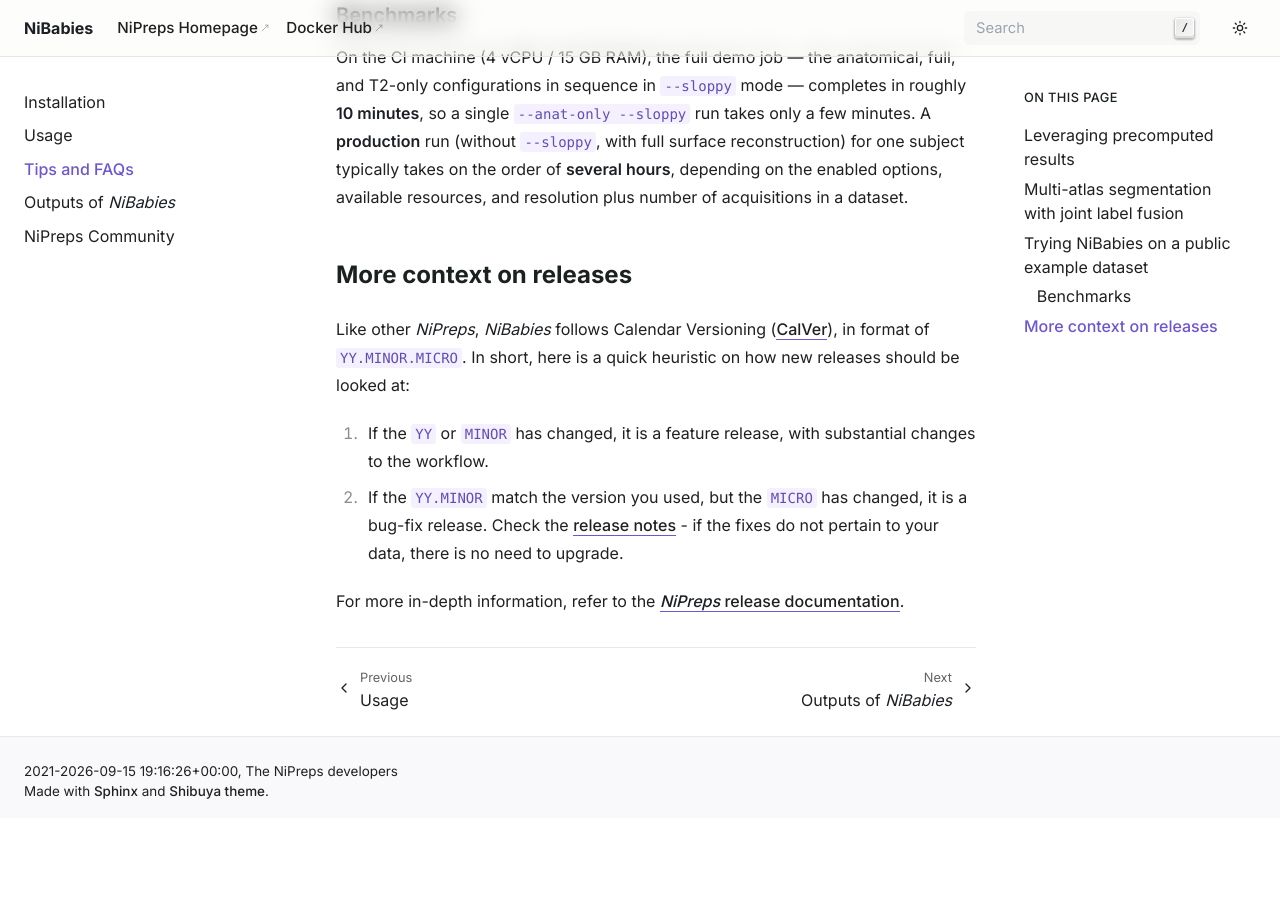
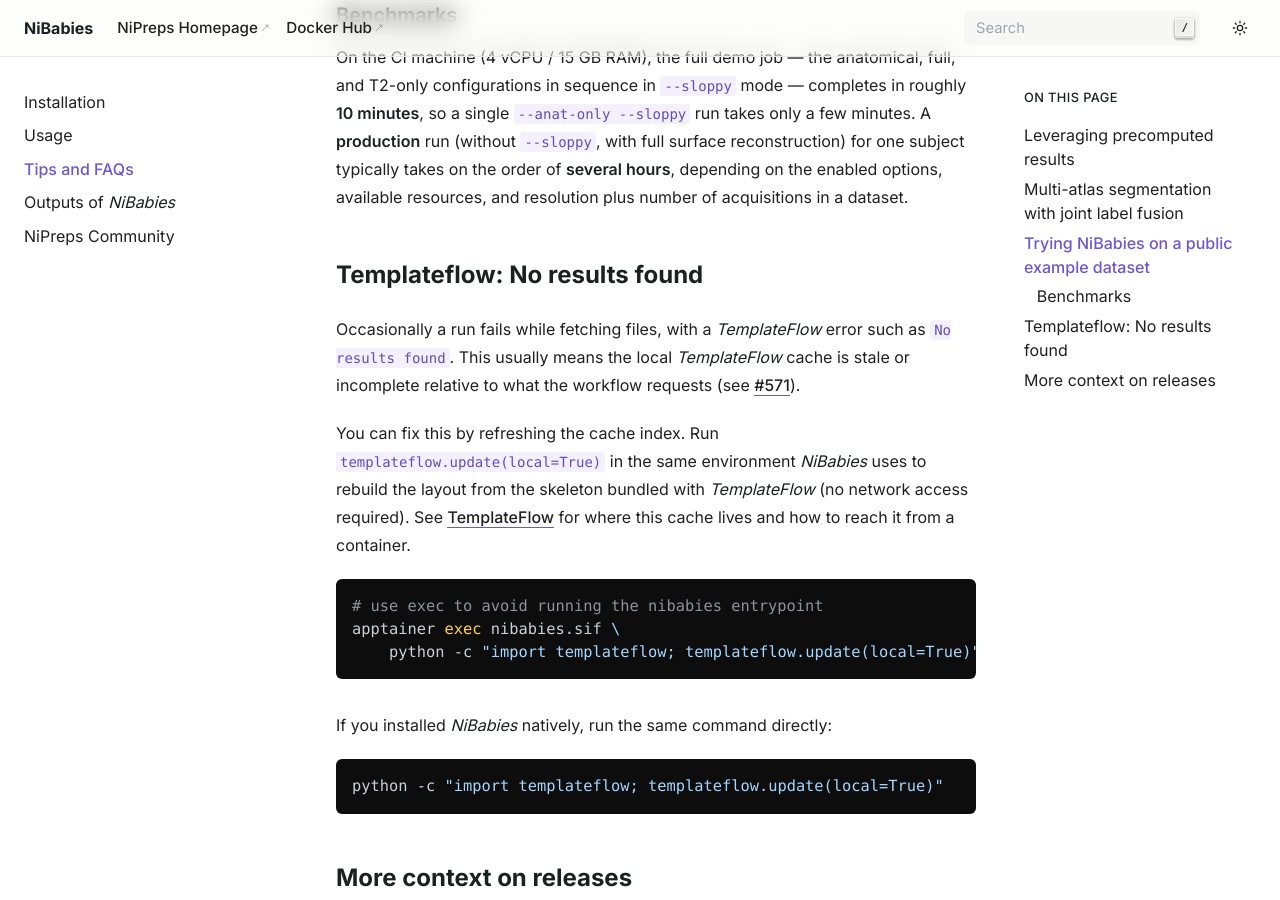
Before and after one commit to nipreps/nibabies, a Sphinx documentation site: the page built from docs/faqs.md, in a window 1280 px wide and 900 px high, scrolled down 2870 px. Built offline with Sphinx 7.4.7, drawn with Linux system fonts in a browser that asks for light colours; the version number could not be read and is left out; before the commit the page ends 3688 px from its top, so only the background shows below that.

Commit message:
doc: templateflow cache info

````diff
--- a/docs/faqs.md
+++ b/docs/faqs.md
@@ -106,6 +106,30 @@
 subject typically takes on the order of **several hours**, depending on the
 enabled options, available resources, and resolution plus number of acquisitions in a dataset.
 
+## Templateflow: No results found
+
+Occasionally a run fails while fetching files, with a *TemplateFlow* error such as
+`No results found`. This usually means the local *TemplateFlow* cache is stale or
+incomplete relative to what the workflow requests (see
+[#571](https://github.com/nipreps/nibabies/issues/571)).
+
+You can fix this by refreshing the cache index. Run `templateflow.update(local=True)` in
+the same environment *NiBabies* uses to rebuild the layout from the skeleton bundled with
+*TemplateFlow* (no network access required). See [](usage.md#templateflow) for where this
+cache lives and how to reach it from a container.
+
+```shell
+# use exec to avoid running the nibabies entrypoint
+apptainer exec nibabies.sif \
+    python -c "import templateflow; templateflow.update(local=True)"
+```
+
+If you installed *NiBabies* natively, run the same command directly:
+
+```shell
+python -c "import templateflow; templateflow.update(local=True)"
+```
+
 ## More context on releases
 
 Like other *NiPreps*, *NiBabies* follows Calendar Versioning ([CalVer](https://calver.org/)), in format of `YY.MINOR.MICRO`.
````
Also changed, not shown: docs/usage.md (+20 -0 lines).
